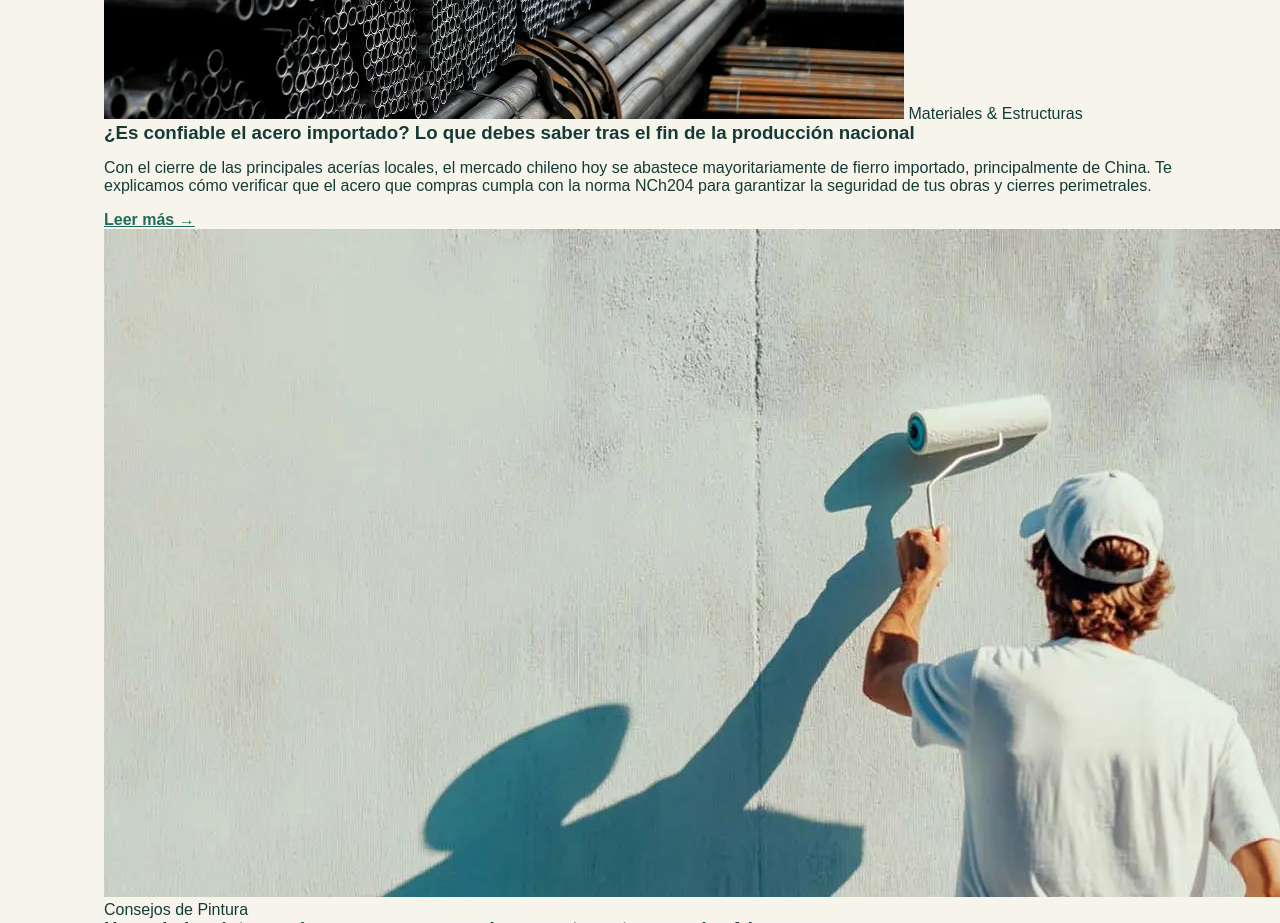
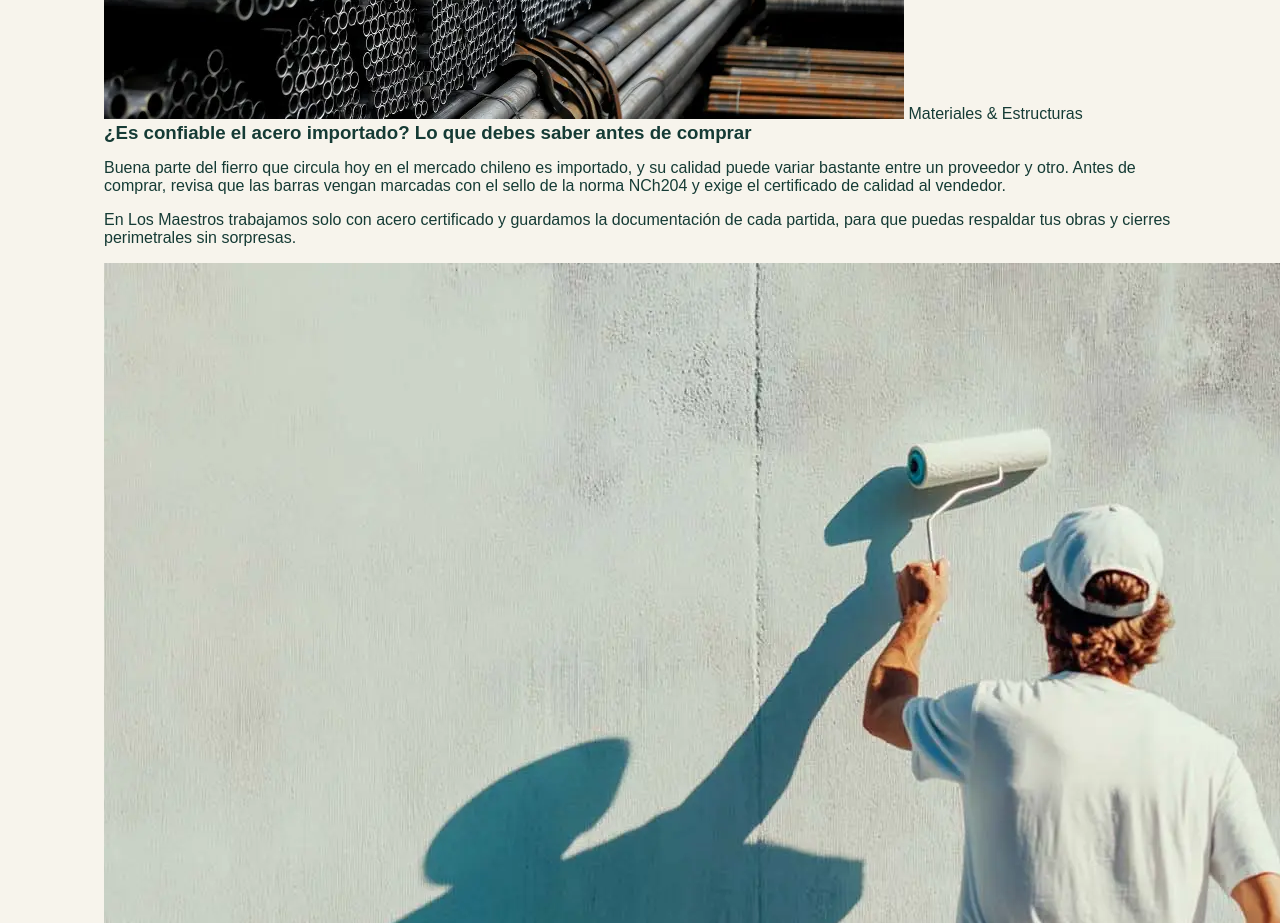
Before and after one commit to Joaco-coder-ia/Ferreteria_Api_Web_06_JBA, a plain HTML site: page frontend/index.html in a window 1280 px wide. Shown: the part 1700-2623 px from the top of the page. Drawn offline with Linux system fonts and the light colour scheme.

```diff
--- a/frontend/index.html
+++ b/frontend/index.html
@@ -114,15 +114,19 @@
           <article class="blog-post blog-post-featured">
             <img src="assets/img/productos/img_portada/barra_aceros.png" alt="Barras de acero para construcción apiladas" />
             <span class="category">Materiales &amp; Estructuras</span>
-            <h3>¿Es confiable el acero importado? Lo que debes saber tras el fin de la producción nacional</h3>
+            <h3>¿Es confiable el acero importado? Lo que debes saber antes de comprar</h3>
             <p>
-              Con el cierre de las principales acerías locales, el mercado chileno
-              hoy se abastece mayoritariamente de fierro importado, principalmente
-              de China. Te explicamos cómo verificar que el acero que compras
-              cumpla con la norma NCh204 para garantizar la seguridad de tus obras
-              y cierres perimetrales.
+              Buena parte del fierro que circula hoy en el mercado chileno es
+              importado, y su calidad puede variar bastante entre un proveedor y
+              otro. Antes de comprar, revisa que las barras vengan marcadas con
+              el sello de la norma NCh204 y exige el certificado de calidad al
+              vendedor.
             </p>
-            <a class="text-button" href="#">Leer más →</a>
+            <p>
+              En Los Maestros trabajamos solo con acero certificado y guardamos
+              la documentación de cada partida, para que puedas respaldar tus
+              obras y cierres perimetrales sin sorpresas.
+            </p>
           </article>
 
           <article class="blog-post">
@@ -135,7 +139,7 @@
               superficie, la importancia del medidor de humedad y qué tipo de
               esmalte al agua o óleo conviene usar según el exterior de tu casa.
             </p>
-            <a class="text-button" href="#">Leer más →</a>
+            <a class="text-button" href="tienda/blog-pintura.html">Leer más →</a>
           </article>
 
           <article class="blog-post">
@@ -148,7 +152,7 @@
               baterías de litio frente a la potencia continua del cable para que
               no gastes de más en tu próxima compra.
             </p>
-            <a class="text-button" href="#">Leer más →</a>
+            <a class="text-button" href="tienda/blog-taladro.html">Leer más →</a>
           </article>
         </div>
       </section>
```
